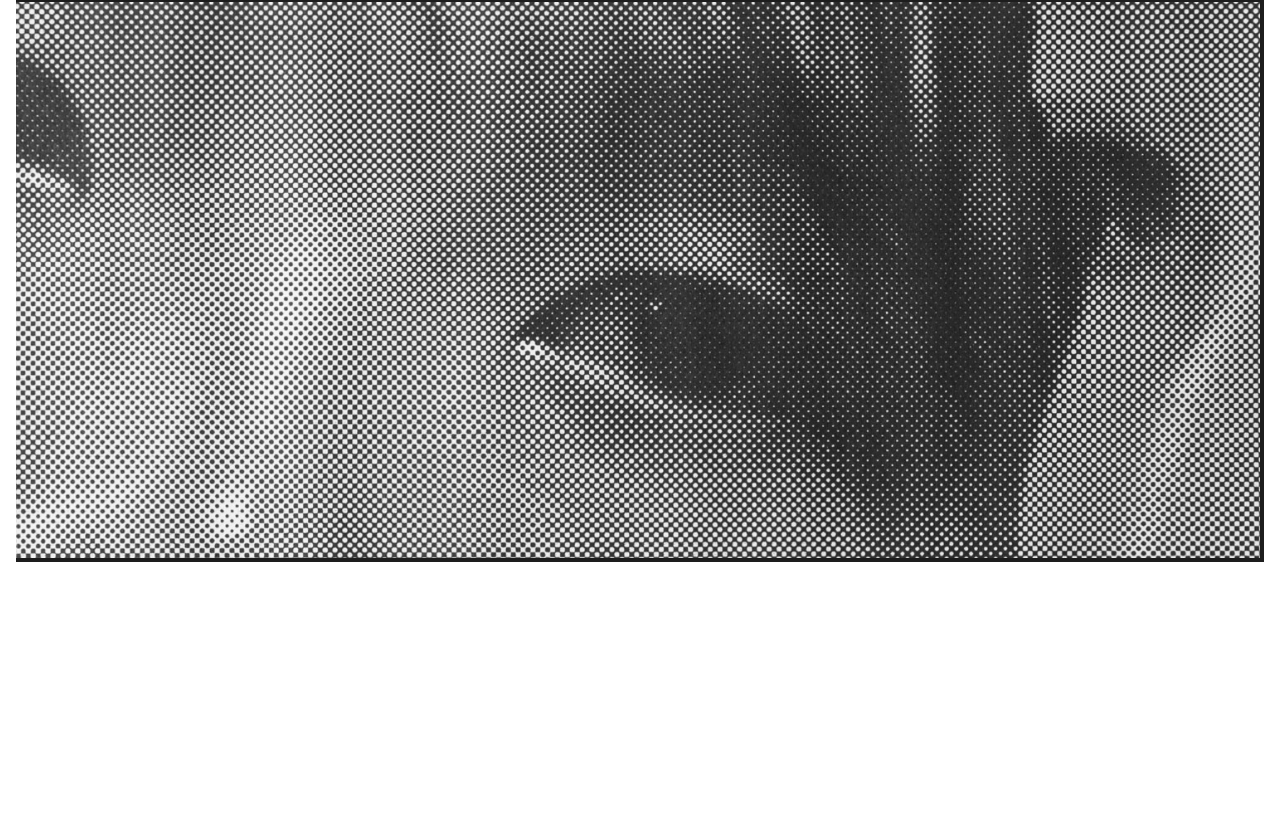
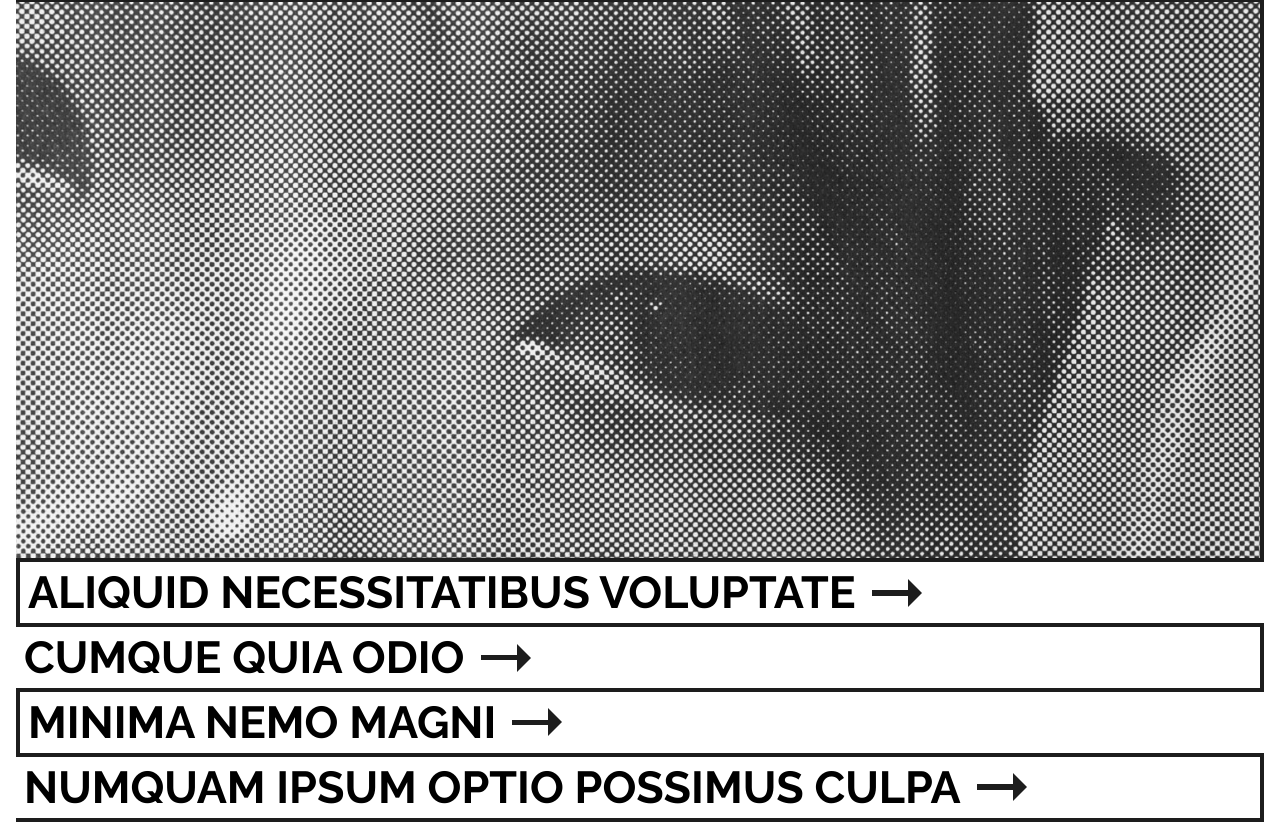
Before and after one commit to mbourjac/react-dark-mode, a React (Vite) app: page / in a window 1280 px wide. Shown: the part 236-1074 px from the top of the page. Before the commit the page ends 814 px from the top, so only its background shows below. Built offline with nearby package versions, Linux system fonts and the light colour scheme.

Commit message:
feat: create nav section

```diff
--- /dev/null
+++ b/src/components/ArrowLink.tsx
@@ -0,0 +1,20 @@
+import type { ReactNode } from 'react';
+import { Link } from '@tanstack/react-router';
+import type { AllRoutes } from '../lib/tanstack-router';
+
+type ArrowLinkProps = {
+  to?: AllRoutes;
+  children: ReactNode;
+};
+
+export const ArrowLink = ({ to = '/', children }: ArrowLinkProps) => {
+  return (
+    <Link to={to} className="group w-full items-center gap-4 sm:inline-flex">
+      <span className="shrink-0">{children}</span>
+      <span className="hidden w-full items-center sm:inline-flex">
+        <span className="h-[0.35rem] w-[0%] min-w-9 bg-black transition-[width] duration-500 group-hover:w-full dark:bg-white"></span>
+        <span className="h-0 w-0 border-b-[0.925rem] border-l-[0.925rem] border-t-[0.925rem] border-b-transparent border-l-black border-t-transparent dark:border-l-white"></span>
+      </span>
+    </Link>
+  );
+};
--- /dev/null
+++ b/src/lib/tanstack-router.ts
@@ -0,0 +1,4 @@
+import type { ParseRoute } from '@tanstack/react-router';
+import type { routeTree } from '../routeTree.gen';
+
+export type AllRoutes = ParseRoute<typeof routeTree>['fullPath'];
--- a/src/pages/Home/Home.tsx
+++ b/src/pages/Home/Home.tsx
@@ -1,9 +1,11 @@
 import { Hero } from './Hero';
+import { NavSection } from './NavSection';
 
 export const Home = () => {
   return (
     <div className="dark:text-white">
       <Hero />
+      <NavSection />
     </div>
   );
 };
--- /dev/null
+++ b/src/pages/Home/NavSection.tsx
@@ -0,0 +1,22 @@
+import { ArrowLink } from '../../components/ArrowLink';
+
+export const NavSection = () => {
+  return (
+    <nav>
+      <ul className="text-[clamp(1rem,3.5vw,5rem)] font-bold uppercase leading-none">
+        <li className="bl-border p-2">
+          <ArrowLink>Aliquid necessitatibus voluptate</ArrowLink>
+        </li>
+        <li className="br-border p-2">
+          <ArrowLink>Cumque quia odio</ArrowLink>
+        </li>
+        <li className="bl-border p-2">
+          <ArrowLink>Minima nemo magni</ArrowLink>
+        </li>
+        <li className="br-border p-2">
+          <ArrowLink>Numquam ipsum optio possimus culpa</ArrowLink>
+        </li>
+      </ul>
+    </nav>
+  );
+};
```
